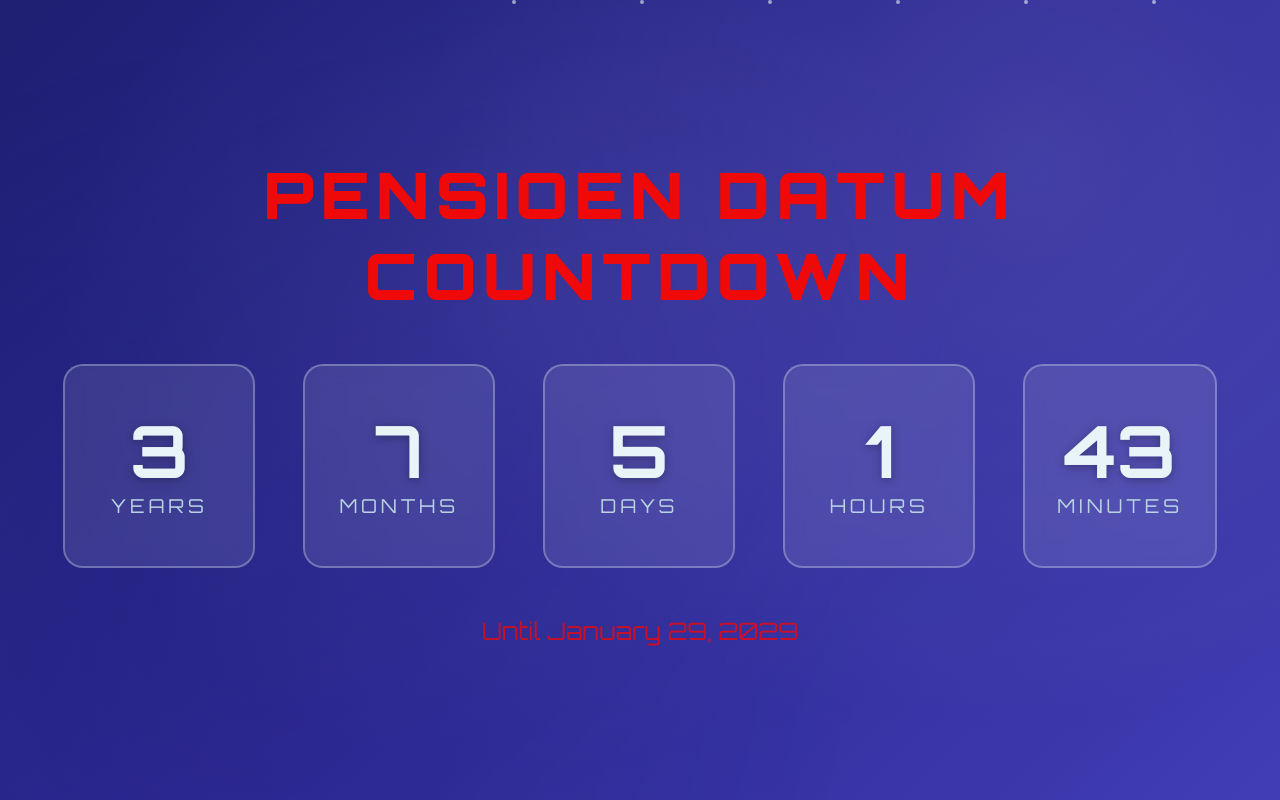
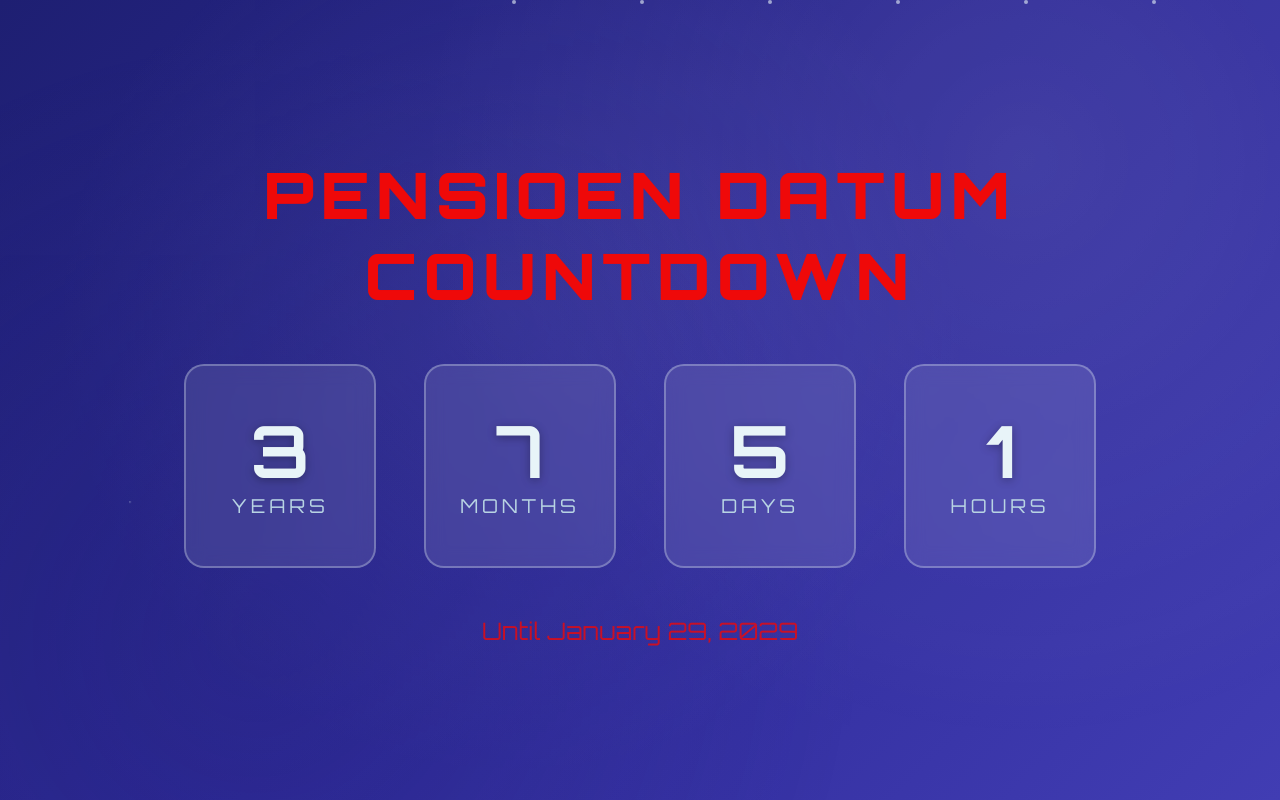
Before and after one commit to meer-stress-met-merius/website, a plain HTML site: page PENSIOENKLOK.html in a window 1280 px wide. Drawn offline with Linux system fonts and the light colour scheme.

Commit message:
No minutes

```diff
--- a/PENSIOENKLOK.html
+++ b/PENSIOENKLOK.html
@@ -260,10 +260,6 @@
                 <span class="number" id="hours">0</span>
                 <span class="label">Hours</span>
             </div>
-            <div class="time-unit">
-                <span class="number" id="minutes">0</span>
-                <span class="label">Minutes</span>
-            </div>
         </div>
         <p class="subtitle">Until January 29, 2029</p>
     </div>
@@ -273,20 +269,18 @@
             const targetDate = new Date('Mon Jan 29 2029 00:00:00 GMT+0200');
             const now = new Date();
             const difference = targetDate - now;
-            const {days, hours, minutes, months, years} = getPreciseTimeDifference(now, targetDate);
+            const {days, hours, months, years} = getPreciseTimeDifference(now, targetDate);
             if (difference > 0) {
                 animateNumber('years', years);
                 animateNumber('months', months);
                 animateNumber('days', days);
                 animateNumber('hours', hours);
-                animateNumber('minutes', minutes);
             } else {
                 // Target date has passed
                 document.getElementById('years').textContent = '0';
                 document.getElementById('months').textContent = '0';
                 document.getElementById('days').textContent = '0';
                 document.getElementById('hours').textContent = '0';
-                document.getElementById('minutes').textContent = '0';
             }
         }
 
```
